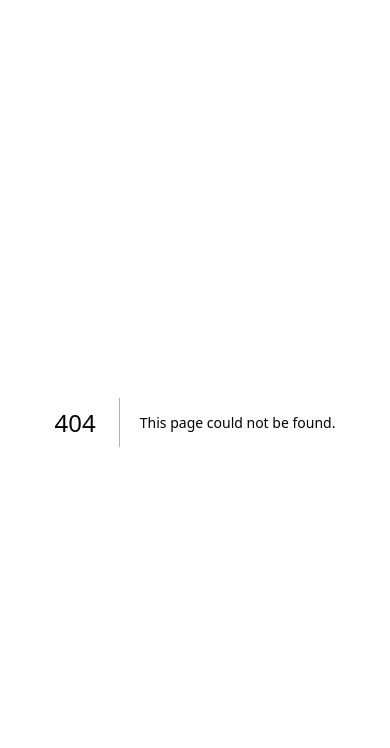
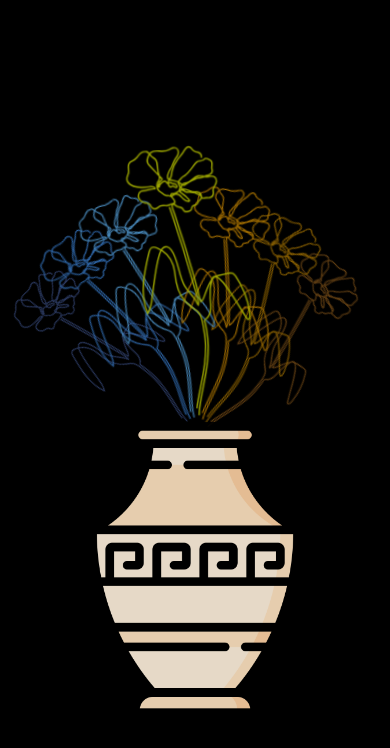
Before and after one commit to FerhatAkkopru/Bal-m, a Next.js app: page /Bal-m/ in a window 390 px wide. Before the commit this address had no page. Shown: the top 748 px of the page. Built offline with nearby package versions, Linux system fonts and the light colour scheme.

Commit message:
Fix mobile responsive layout - adjust container heights and widths

```diff
--- a/app/page.tsx
+++ b/app/page.tsx
@@ -19,7 +19,7 @@ export default function Home() {
     { id: 7, rotate: 0,   scale: 1.1, zIndex: 10, delay: 1.5 },
   ];
 
-  // --- RENK PALETLERİ ---
+  // --- RENK PALETLERİ (Aynen korundu) ---
   const paletler = [
     // 1. SONBAHAR & OKYANUS
     [
@@ -68,34 +68,33 @@ export default function Home() {
       onClick={rengiDegistir}
     >
 
-      {/* ANA SAHNE KUTUSU:
-        - Yükseklik: Ekranın %60'ı (h-[60vh]). Mobil ve desktopta taşmaz.
-        - En/Boy Oranı: 3/5 (aspect-[3/5]). Vazo ve çiçeklerin dik formuna uygun.
-        - Relative: İçindeki elemanları buna göre konumlandıracağız.
+      {/* ANA KAPSAYICI
+        aspect-[3/6]: Daha uzun ince bir yapı (Vazo + Çiçek toplamı için)
+        h-[70vh]: Ekranın %70 yüksekliğini kaplar.
       */}
-      <div className="relative h-[60vh] aspect-[3/5] border border-white/5 bg-white/5 rounded-xl"> {/* Sınırları görmek istersen border'ı açabilirsin */}
+      <div className="relative h-[70vh] aspect-[3/6] flex flex-col items-center justify-end">
 
-        {/* 1. ÇİÇEKLER KATMANI (Üst 2/3'lük kısım)
-          - Top: 0
-          - Height: %66.6 (Yaklaşık 2/3)
-          - Çiçeklerin "bottom" noktası tam olarak bu kutunun altına (vazonun ortasına) gelir.
+        {/* --- ÇİÇEKLER BÖLÜMÜ ---
+            height: 52% -> Yüzde 50 yerine 52 yaptık ki saplar vazonun ağzının çok az içine girsin (havada uçmasın).
+            bottom: Vazonun tepesine denk gelir.
+            z-10: Vazonun ARKASINDA kalması için (Vazo z-20). Saplar vazonun içine giriyormuş gibi görünür.
         */}
-        <div className="absolute top-0 left-0 w-full h-[66.66%] z-10 pointer-events-none">
+        <div className="absolute top-0 w-full h-[52%] z-10 pointer-events-none">
           {pozisyonlar.map((pos, index) => {
             const aktifRenk = paletler[paletIndex][index];
             return (
               <div
                 key={pos.id}
-                className="absolute w-full h-full left-0 top-0 flex justify-center items-end transition-all duration-1000"
+                className="absolute w-full h-full left-0 bottom-0 flex justify-center items-end transition-all duration-1000"
                 style={{
-                  // Çiçekleri döndürürken tam alt orta noktayı baz alıyoruz
+                  // ÖNEMLİ: Çiçekler kutunun en altından (bottom) referans alarak döner.
+                  // Kutunun en altı = Vazonun ağzı.
                   transformOrigin: "bottom center",
                   transform: `rotate(${pos.rotate}deg) scale(${pos.scale})`,
                   zIndex: pos.zIndex,
                   filter: `hue-rotate(${aktifRenk.hue}deg) brightness(${aktifRenk.bri}) saturate(${aktifRenk.sat})`,
                 }}
               >
-                {/* Rüzgar Animasyonu Wrapper */}
                 <div
                   className="w-full h-full origin-bottom"
                   style={{
@@ -107,7 +106,7 @@ export default function Home() {
                     animationData={cicekData}
                     loop={false}
                     autoplay={true}
-                    className="w-full h-full object-contain" // object-contain önemli
+                    className="w-full h-full object-contain"
                   />
                 </div>
               </div>
@@ -115,12 +114,11 @@ export default function Home() {
           })}
         </div>
 
-        {/* 2. VAZO KATMANI (Alt 2/3'lük kısım)
-          - Bottom: 0
-          - Height: %66.6
-          - Vazonun tam ortası, yukarıdaki çiçek kutusunun bittiği yerle çakışır.
+        {/* --- VAZO BÖLÜMÜ ---
+            height: 50% -> Toplam alanın yarısı.
+            z-20: Çiçeklerin önünde durmalı ki sapların başlangıç noktası vazo ağzının içinde kalsın.
         */}
-        <div className="absolute bottom-0 left-0 w-full h-[66.66%] z-20 flex justify-center items-end pointer-events-none">
+        <div className="absolute bottom-0 w-full h-[50%] z-20 flex justify-center items-end pointer-events-none">
            <img
              src="/Bal-m/vazo.png"
              alt="Antik Vazo"
--- a/next.config.ts
+++ b/next.config.ts
@@ -2,8 +2,8 @@ import type { NextConfig } from "next";
 
 const nextConfig: NextConfig = {
   output: "export",
-  basePath: process.env.NODE_ENV === "production" ? "/Bal-m" : "",
-  assetPrefix: process.env.NODE_ENV === "production" ? "/Bal-m" : "",
+  basePath: "/Bal-m",
+  assetPrefix: "/Bal-m",
   images: {
     unoptimized: true,
   },
```
